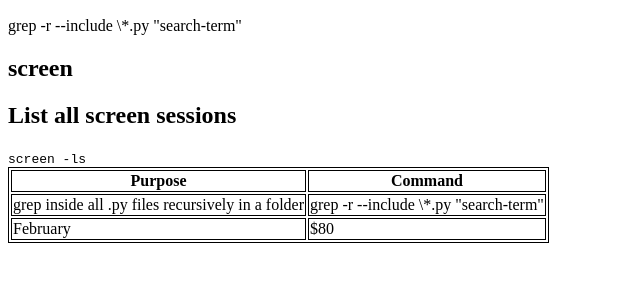
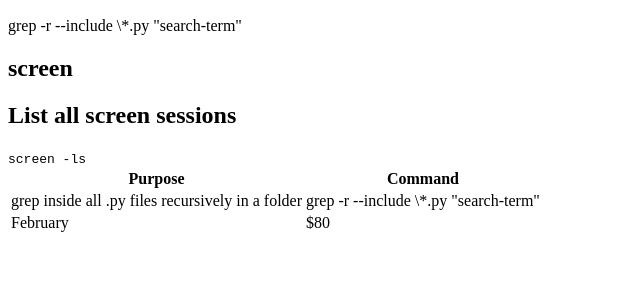
Before and after one commit to sreenidhi707/settings, a plain HTML site: page index.html in a window 1280 px wide. Shown: the part 110-392 px from the top of the page, without its empty margins (0-640 px from the left). Drawn offline with Linux system fonts and the light colour scheme.

Commit message:
Update index.html

```diff
--- a/index.html
+++ b/index.html
@@ -16,13 +16,6 @@
   <code>screen -ls</code>
 </section>
 
-<head>
-<style>
-table, th, td {
-  border: 1px solid black;
-}
-</style>
-</head>
 
 <table>
   <tr>
```
